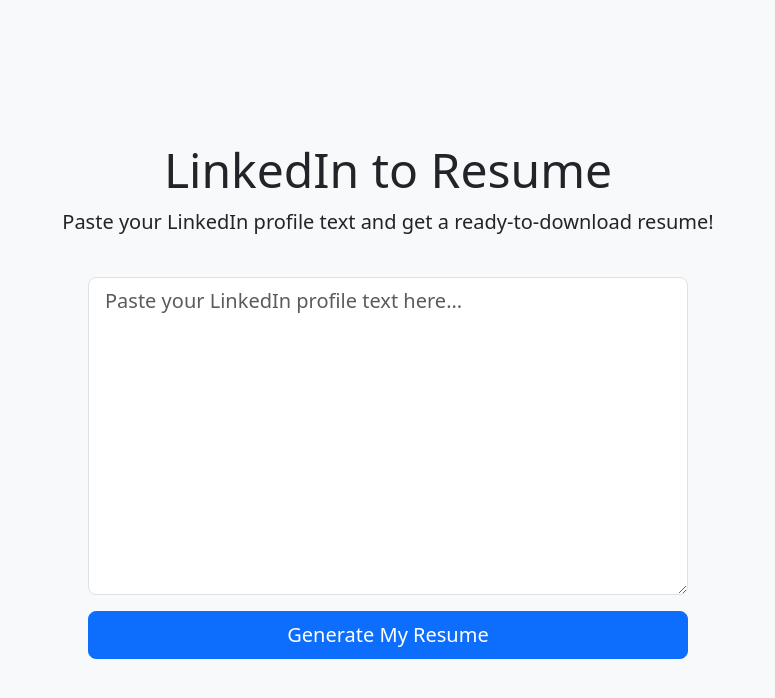
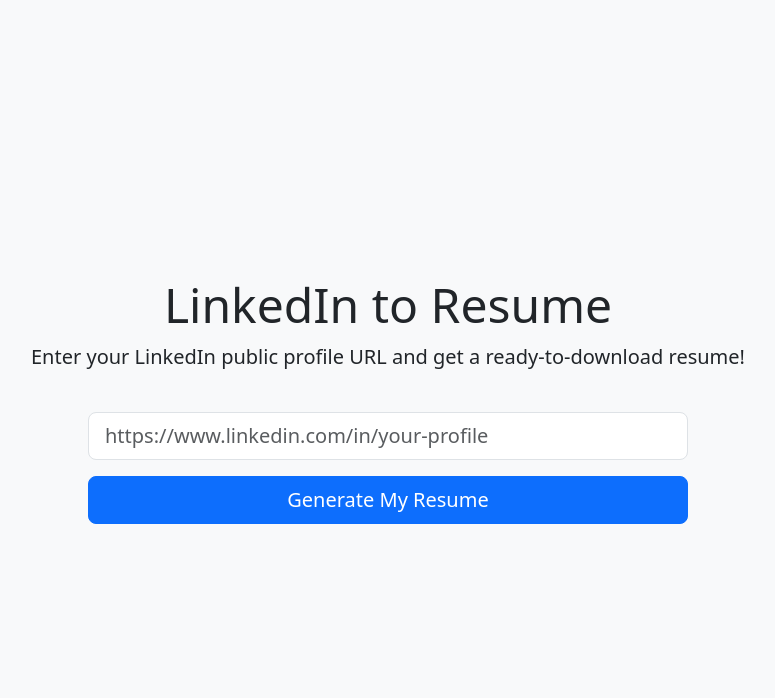
Before and after one commit to abarnar16/resume-maker, a Flask app: page / in a window 1280 px wide. Shown: the top 698 px of the page, without its empty margins (252-1027 px from the left). Run offline with Flask 3, Linux system fonts and the light colour scheme; parts of the project's set-up code (start-up, migrations or seed data) failed here and were passed over.

Commit message:
Add files via upload
with auth

```diff
--- a/resumeMaker/resume-maker/app.py
+++ b/resumeMaker/resume-maker/app.py
@@ -1,23 +1,63 @@
-from flask import Flask, render_template, request, redirect, send_file
+import os
+import json
+import time
 from io import BytesIO
-import os
+from flask import Flask, render_template, request, redirect, send_file, session
+from selenium import webdriver
+from selenium.webdriver.chrome.options import Options
 from openai import OpenAI
-from your_pdf_generator import generate_resume_pdf  # your PDF function
+from your_pdf_generator import generate_resume_pdf
+from dotenv import load_dotenv
+
+load_dotenv()
 
 app = Flask(__name__)
+app.secret_key = os.environ.get("FLASK_SECRET_KEY", "supersecretkey")
 
-# Initialize OpenAI client with your API key
+openAIkey = os.environ.get("OPENAI_API_KEY")
+if not openAIkey:
+    raise ValueError("OPENAI_API_KEY environment variable not set")
+
 client = OpenAI(api_key=openAIkey)
 
-resume_data = {}
+
+def scrape_linkedin_text(url):
+    options = Options()
+    # Comment out or remove headless mode to open real browser window
+    # options.headless = True
+
+    options.add_argument("--log-level=3")
+    driver = webdriver.Chrome(options=options)
+
+    try:
+        driver.get(url)
+        print("Please log in to LinkedIn in the opened browser window, then come back here and press Enter...")
+        input()  # Wait for manual login
+        time.sleep(3)  # Wait a moment after login
+
+        body = driver.find_element("tag name", "body")
+        text = body.text
+    finally:
+        driver.quit()
+    return text
+
 
 @app.route('/')
 def index():
     return render_template('index.html')
 
-@app.route('/process_text', methods=['POST'])
-def process_text():
-    linkedin_text = request.form['linkedin_text']
+
+@app.route('/process_linkedin_url', methods=['POST'])
+def process_linkedin_url():
+    linkedin_url = request.form.get('linkedin_url', '').strip()
+    if not linkedin_url:
+        return "LinkedIn URL is required.", 400
+
+    try:
+        profile_text = scrape_linkedin_text(linkedin_url)
+    except Exception as e:
+        app.logger.error(f"Error scraping LinkedIn URL: {e}")
+        return "Failed to scrape LinkedIn profile. Make sure the URL is public and correct.", 500
 
     prompt = f"""
 Extract the following JSON from the LinkedIn profile text below:
@@ -27,39 +67,62 @@ Extract the following JSON from the LinkedIn profile text below:
 - skills: list
 
 Text:
-{linkedin_text}
+{profile_text}
 """
 
     try:
         response = client.chat.completions.create(
-            model="gpt-4o-mini",  # or "gpt-4" if available
+            model="gpt-4o-mini",
             messages=[
                 {"role": "system", "content": "Extract structured resume data as JSON."},
                 {"role": "user", "content": prompt}
             ]
         )
         result_text = response.choices[0].message.content
-        print("GPT Output:", result_text)
-        resume_data['info'] = eval(result_text)  # Be careful using eval in production!
+        app.logger.info(f"OpenAI output: {result_text}")
+
+        resume_info = json.loads(result_text)
+        session['resume_data'] = resume_info
+    except json.JSONDecodeError:
+        app.logger.error("Failed to parse JSON from OpenAI response")
+        return "Failed to parse data from LinkedIn profile text", 500
     except Exception as e:
-        print("OpenAI API error:", e)
-        return "Failed to process LinkedIn text", 500
+        app.logger.error(f"OpenAI API error: {e}")
+        return "Failed to process LinkedIn profile text", 500
 
     return redirect('/choose_template')
 
+
 @app.route('/choose_template')
 def choose_template():
+    if 'resume_data' not in session:
+        return redirect('/')
     return render_template('choose_template.html')
+
 
 @app.route('/generate_resume', methods=['POST'])
 def generate_resume():
-    template_id = request.form['template_id']
-    data = resume_data.get('info')
-    pdf_bytes = generate_resume_pdf(data, template_id)
-    return send_file(BytesIO(pdf_bytes),
-                     download_name='resume.pdf',
-                     as_attachment=True,
-                     mimetype='application/pdf')
+    template_id = request.form.get('template_id')
+    if not template_id:
+        return "Template ID is required.", 400
+
+    data = session.get('resume_data')
+    if not data:
+        return redirect('/')
+
+    try:
+        pdf_bytes = generate_resume_pdf(data, template_id)
+    except Exception as e:
+        app.logger.error(f"PDF generation error: {e}")
+        return "Failed to generate resume PDF", 500
+
+    return send_file(
+        BytesIO(pdf_bytes),
+        download_name='resume.pdf',
+        as_attachment=True,
+        mimetype='application/pdf'
+    )
+
 
 if __name__ == '__main__':
     app.run(debug=True)
--- a/resumeMaker/resume-maker/templates/index.html
+++ b/resumeMaker/resume-maker/templates/index.html
@@ -1,28 +1,30 @@
 <!DOCTYPE html>
 <html lang="en">
 <head>
-  <meta charset="UTF-8">
-  <meta name="viewport" content="width=device-width, initial-scale=1">
+  <meta charset="UTF-8" />
+  <meta name="viewport" content="width=device-width, initial-scale=1" />
   <title>AutoResume Generator</title>
-  <link href="https://cdn.jsdelivr.net/npm/bootstrap@5.3.2/dist/css/bootstrap.min.css" rel="stylesheet">
+  <link href="https://cdn.jsdelivr.net/npm/bootstrap@5.3.2/dist/css/bootstrap.min.css" rel="stylesheet" />
 </head>
 <body class="bg-light">
 
   <div class="container d-flex flex-column justify-content-center align-items-center vh-100">
     <div class="text-center mb-4">
       <h1 class="display-5">LinkedIn to Resume</h1>
-      <p class="lead">Paste your LinkedIn profile text and get a ready-to-download resume!</p>
+      <p class="lead">Enter your LinkedIn public profile URL and get a ready-to-download resume!</p>
     </div>
 
-    <form id="linkedinForm" class="w-100" style="max-width: 600px;" method="POST" action="/process_text">
+    <form id="linkedinForm" class="w-100" style="max-width: 600px;" method="POST" action="/process_linkedin_url">
       <div class="mb-3">
-        <textarea
+        <input
+          type="url"
           class="form-control form-control-lg"
-          id="linkedinText"
-          name="linkedin_text"
-          placeholder="Paste your LinkedIn profile text here..."
-          rows="10"
-          required></textarea>
+          id="linkedinUrl"
+          name="linkedin_url"
+          placeholder="https://www.linkedin.com/in/your-profile"
+          required
+          pattern="https?://.*linkedin\.com/in/.*"
+          title="Please enter a valid LinkedIn profile URL starting with https://www.linkedin.com/in/" />
       </div>
 
       <button type="submit" class="btn btn-primary w-100 btn-lg">
@@ -33,7 +35,7 @@
         <div class="spinner-border text-primary" role="status">
           <span class="visually-hidden">Loading...</span>
         </div>
-        <p class="mt-2">Processing your profile...</p>
+        <p class="mt-2">Processing your LinkedIn profile...</p>
       </div>
     </form>
   </div>
```
